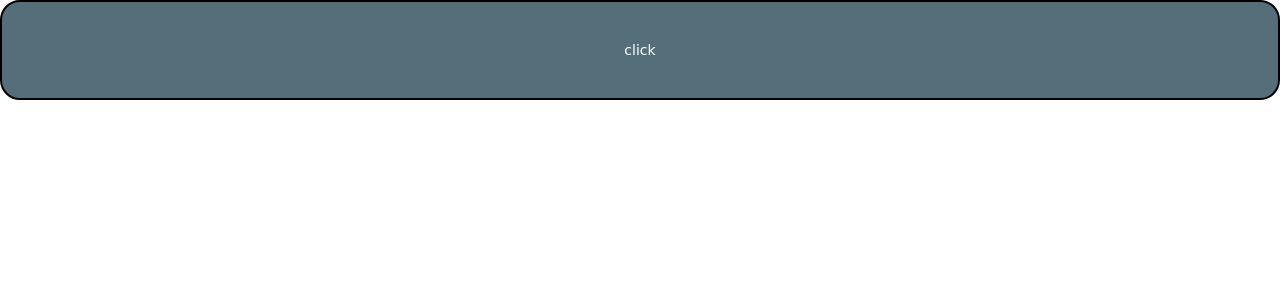
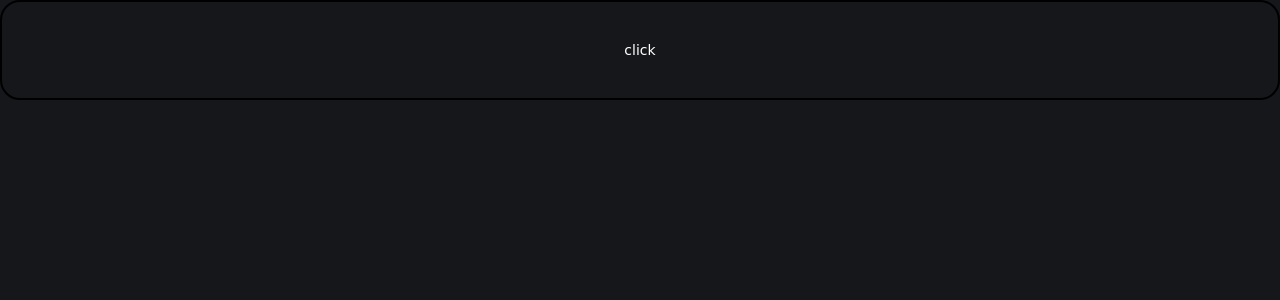
Before and after one commit to dimitrisafendras/web_crawler_fe, a React (Create React App) app: page / in a window 1280 px wide. Shown: the top 300 px of the page. Built offline with nearby package versions, Linux system fonts and the light colour scheme.

Commit message:
changed some colors in pallet

```diff
--- a/src/App.scss
+++ b/src/App.scss
@@ -1,7 +1,7 @@
 @import 'utils/Colors';
 
 .App{
-  background-color: $white;
+  background-color: $primary;
 }
 
 .Header {
--- a/src/components/item/Item.scss
+++ b/src/components/item/Item.scss
@@ -4,10 +4,12 @@
   border-radius: 4px;
   padding: 4px;
   box-shadow: 0 0 20px 0 $boxShadow;
-  color: $white;
+  color: $label;
   font-size: 14px;
   font-family: "Comic Sans MS", cursive, sans-serif;
   &:hover{
+    color: $white;
+    background-color: $secondary;
     box-shadow: 0 0 20px 0 $boxShadowHover;
     transform: scale(1.1);
   }
--- a/src/components/item/index.js
+++ b/src/components/item/index.js
@@ -13,7 +13,7 @@ export const Item = (
     width={'100%'}
     className={`Item ${className}`}
   >
-    //TODO refactor below with map and destructured data
+    {/*//TODO refactor below with map and destructured data*/}
     <Cell centerContent>
       {`${data.name}`}
     </Cell>
--- a/src/utils/_Colors.scss
+++ b/src/utils/_Colors.scss
@@ -1,6 +1,7 @@
 // Colors
-$primary: #546E7A;
-$secondary: #9E9E9E;
+$primary: #15171a;
+$secondary: #0e1012;
+$label:#555d64;
 $white: #ffffff;
-$boxShadow: rgba(0,0,0,0.75);
-$boxShadowHover: rgba(0,0,0,1);
+$boxShadow: rgba(191,54,12 ,0.75);
+$boxShadowHover: rgba(191,54,12 ,1);
```
